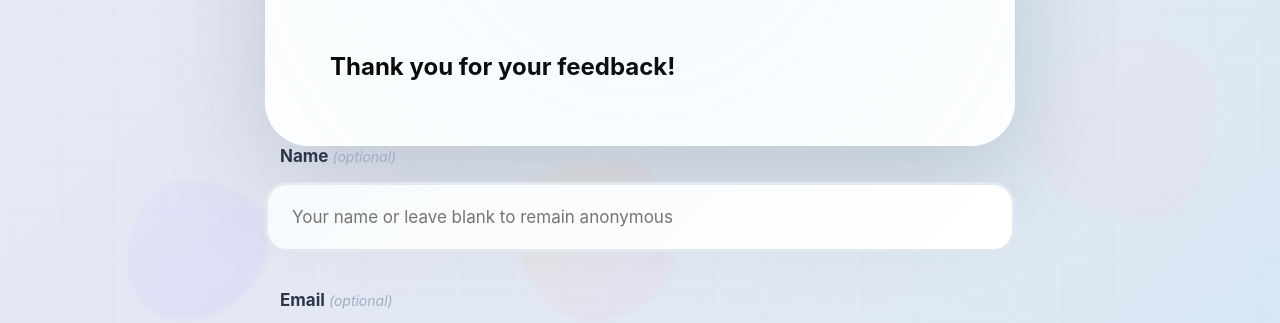
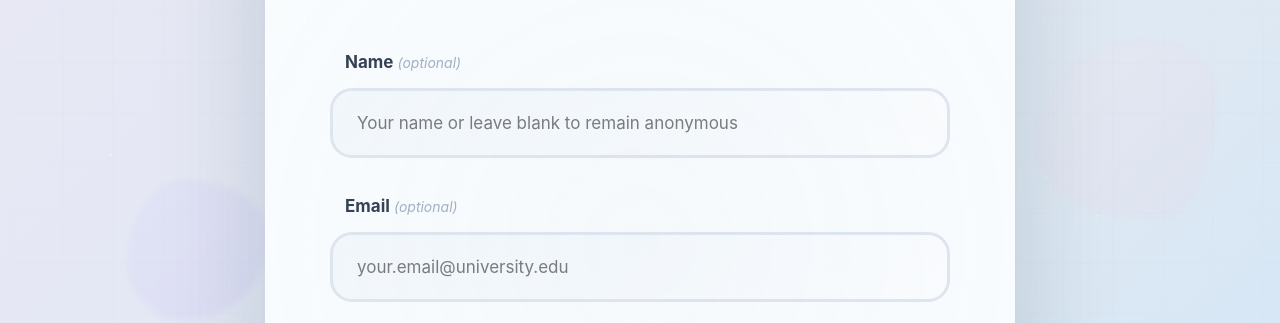
Before and after one commit to youness099/first-year-students-feedbacks, a plain HTML site: page index.html in a window 1280 px wide. Shown: the part 400-723 px from the top of the page. Drawn offline with Linux system fonts and the light colour scheme.

Commit message:
Update index.html

```diff
--- a/index.html
+++ b/index.html
@@ -869,10 +869,6 @@
             </div>
 
             <form id="feedbackForm" action="https://formspree.io/f/xrbyyjwo" method="POST" autocomplete="off">
-                <div id="thankYou">
-            <h2><i class="fa-solid fa-heart"></i> Thank you for your feedback!</h2>
-        </div>
-    </div>
                 <div class="form-group">
                     <label>Name <span class="optional">(optional)</span></label>
                     <div class="input-wrapper">
```
